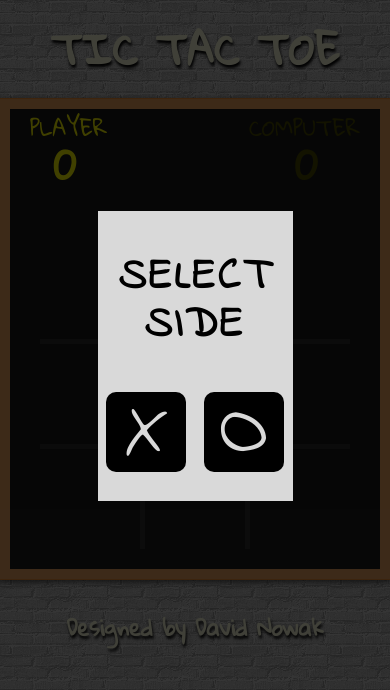
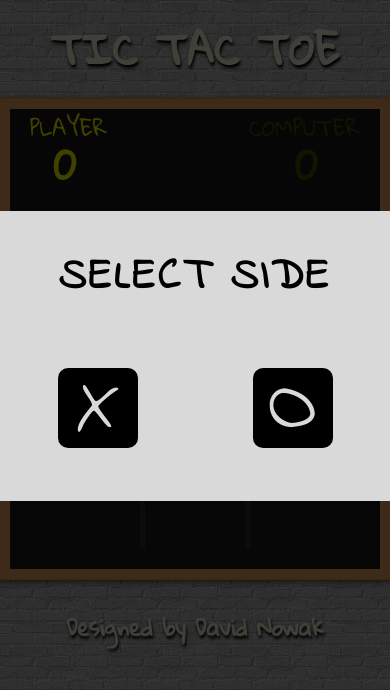
Before and after one commit to Confidenceiskey/tic-tac-toe, a React (Create React App) app: page / in a window 390 px wide. Shown: the top 690 px of the page. Built offline with nearby package versions, Linux system fonts and the light colour scheme.

Commit message:
fixed modal layouts on mobile

```diff
--- a/src/components/GameEndModal/GameEndModal.css
+++ b/src/components/GameEndModal/GameEndModal.css
@@ -18,3 +18,15 @@
   line-height: 1.1;
   letter-spacing: 3px;
 }
+
+@media (min-width: 550px) and (max-width: 900px) {
+  .end-modal {
+    width: 75vw;
+  }
+}
+
+@media (max-width: 549px) {
+  .end-modal {
+    width: 100vw;
+  }
+}
--- a/src/components/StartModal/StartModal.css
+++ b/src/components/StartModal/StartModal.css
@@ -39,3 +39,15 @@
   cursor: pointer;
   background-color: #999;
 }
+
+@media (min-width: 550px) and (max-width: 900px) {
+  .modal {
+    width: 75vw;
+  }
+}
+
+@media (max-width: 549px) {
+  .modal {
+    width: 100vw;
+  }
+}
```
